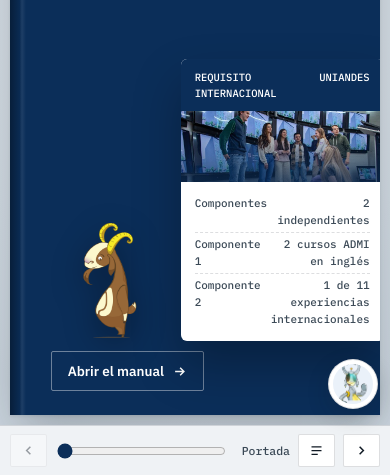
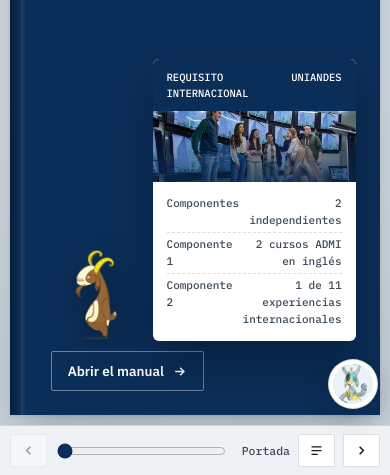
Before and after one commit to JoseDavid2607/UASM-International-activities, a plain HTML site: page manual-requisito-internacional/index.html in a window 390 px wide. Shown: the part 369-844 px from the top of the page. Drawn offline with Linux system fonts and the light colour scheme.

Commit message:
Modify cover mascot height for responsive design
Adjusted the height of the mascot image for better responsiveness on different screen sizes.

```diff
--- a/manual-requisito-internacional/index.html
+++ b/manual-requisito-internacional/index.html
@@ -882,12 +882,12 @@ body.seneca-open .seneca-fab{opacity:0;pointer-events:none}
 
 /* portada: Séneca a la izquierda, sobre el botón de abrir */
 .cover-left{display:flex;flex-direction:column;align-items:flex-start;gap:12px;flex-shrink:0}
-.cover-mascot{height:clamp(120px, 30cqh, 230px);width:auto;filter:drop-shadow(0 10px 16px rgba(0,0,0,.35))}
+.cover-mascot{height:clamp(96px, 21cqh, 165px);width:auto;filter:drop-shadow(0 10px 16px rgba(0,0,0,.35))}
 @container (max-width:420px){
   /* celular: Séneca a la izquierda del pase y el botón debajo de ella */
   .cover-bottom{display:grid;grid-template-columns:auto 1fr;grid-template-rows:auto auto;align-items:end;column-gap:10px;row-gap:10px;padding-top:12px}
   .cover-left{display:contents}
-  .cover-mascot{grid-column:1;grid-row:1;height:clamp(80px, 17cqh, 120px);align-self:end}
+  .cover-mascot{grid-column:1;grid-row:1;height:clamp(66px, 13cqh, 96px);align-self:end}
   .cover-open{grid-column:1 / 3;grid-row:2;justify-self:start}
   .cover-bottom .hero-pass{grid-column:2;grid-row:1;width:auto;max-width:none;min-width:0}
   .cover-bottom .hero-pass .photo{height:clamp(56px, 10cqh, 90px) !important}
```
